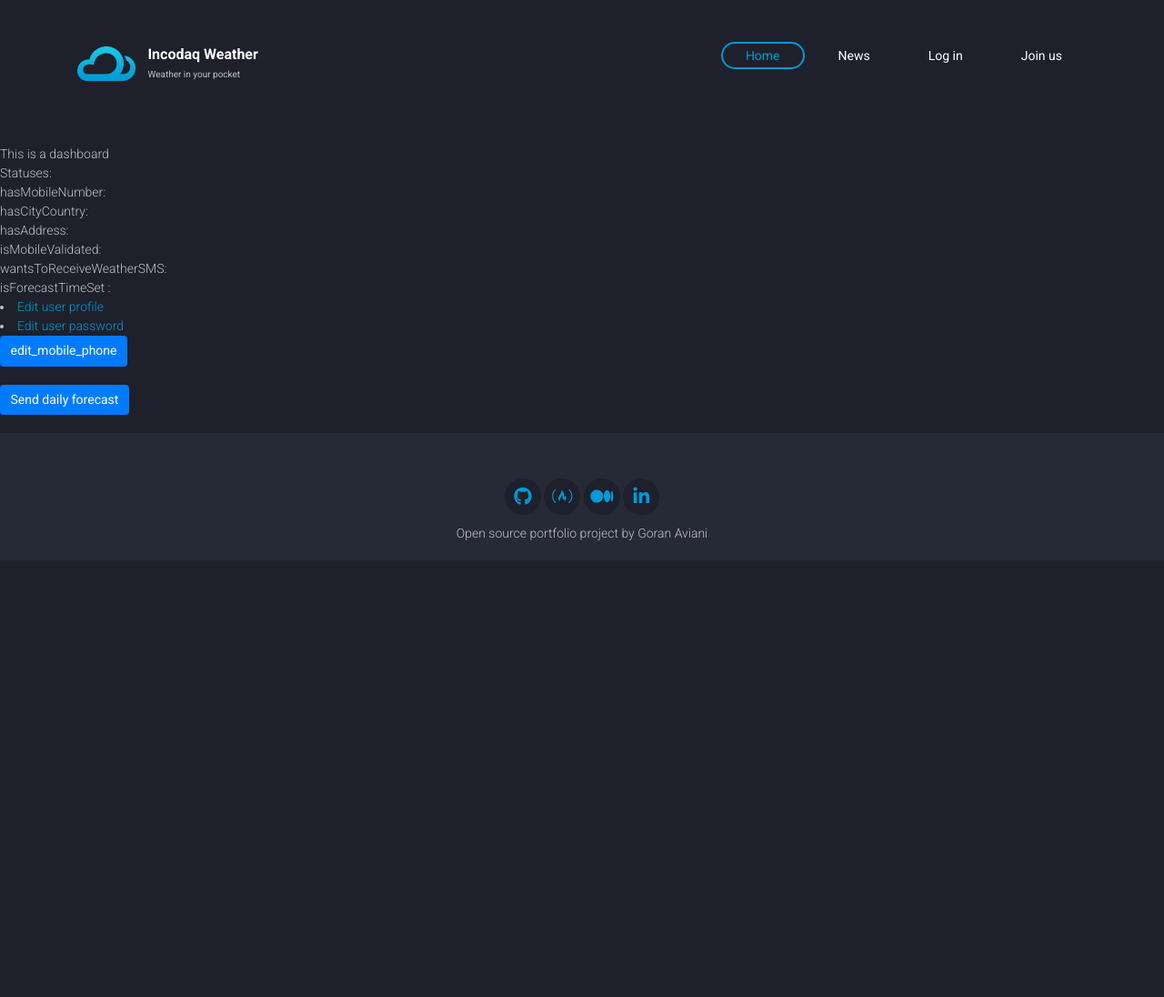
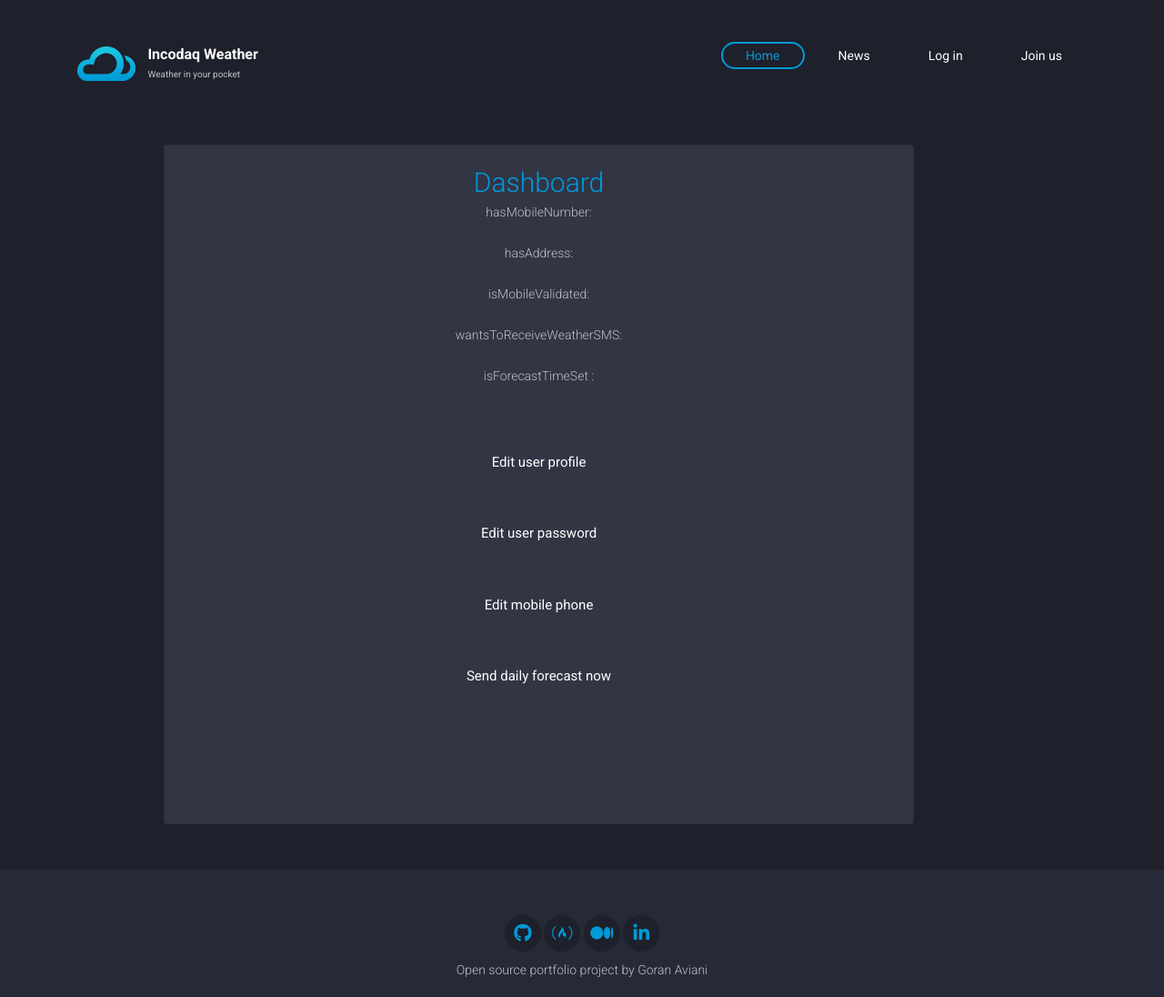
Before and after one commit to GoranAviani/incodaq_weather, a Django app: template templates/dashboard.html in a window 1280 px wide. Shown: the whole page at 91% size. Before the commit the page ends 594 px from the top, so only its background shows below. Run offline with Django 3.2, Linux system fonts and the light colour scheme; the template is opened without the code that fills it, so the values that code supplies are empty; parts of the project's set-up code (start-up, migrations or seed data) failed here and were passed over; some libraries are stand-ins or nearby versions.

Commit message:
Dashboard first draft of a new design

```diff
--- a/templates/dashboard.html
+++ b/templates/dashboard.html
@@ -1,49 +1,98 @@
 <!-- templates/index.html -->
 {% extends 'base.html' %}
+{% block content %}
+
+<div class="container margine-b-50">
+	<div class="row text-center">
+	    <div class="col-md-9 offset-md-1">
+	        <div class="card" data-bg-color="#323544">
+	            <div class="card-body">
+	                <div class="dashboard-title">
+	                    <div class="title-text">Dashboard</div>
+	                </div>
+{% if dashboardStatus %}
+<h2 style="color: {{statusColor}}"> {{ dashboardStatus }}</h2>
+{% endif %}
+                        <div class="form-row margine-b-10">
+                            <div class="form-group col-md-12 ">
+hasMobileNumber: {% if hasMobileNumberMessage %} <small style="color: {{hasMobileNumberStatusColor}}"> {{ hasMobileNumberMessage }}</small> {{ hasMobileNumber }} {% endif %}
+                            </div>
+                        </div>
+                        <div class="form-row margine-b-10">
+                                <div class="form-group col-md-12">
+hasAddress: {% if hasAddressMessage %} <small style="color: {{hasAddressStatusColor}}"> {{ hasAddressMessage }}</small>{{ hasAddress }} {% endif %}
+
+                                </div>
+                            </div>
+                        <div class="form-row margine-b-10">
+                                <div class="form-group col-md-12">
+isMobileValidated:  {% if isMobileValidatedMessage %} <small style="color: {{isMobileValidatedStatusColor}}"> {{ isMobileValidatedMessage }}</small>{{ isMobileValidated }} {% endif %}
+
+                                </div>
+                            </div>
+
+                                        <div class="form-row margine-b-10">
+                                <div class="form-group col-md-12">
+wantsToReceiveWeatherSMS:  {% if wantsToReceiveWeatherSMSMessage %} <small style="color: {{wantsToReceiveWeatherSMSStatusColor}}"> {{ wantsToReceiveWeatherSMSMessage }}</small>{{ wantsToReceiveWeatherSMS }} {% endif %}
+
+                                </div>
+                            </div>
+
+                                        <div class="form-row margine-b-10">
+                                <div class="form-group col-md-12">
+isForecastTimeSet : {% if isForecastTimeSetMessage %} <small style="color: {{isForecastTimeSetStatusColor}}"> {{ isForecastTimeSetMessage }}</small>{{ isForecastTimeSet }} {% endif %}
+
+                                </div>
+                            </div>
+                            </br>
+                            </br>
+                            <div class="form-row">
+                                <a href="{% url 'edit_user_profile' %}" class='btn main-button btn-block normal-text' >Edit user profile</a>
+                            </div>
+                            </br>
+                            </br>
+                            <div class="form-row">
+                                <a href="{% url 'edit_user_password'%}" class='btn main-button btn-block normal-text' >Edit user password</a>
+                            </div>
+                            </br>
+                            </br>
+                            <div class="form-row">
+                                <a href="{% url 'edit_mobile_phone'%}" class='btn main-button btn-block normal-text' >Edit mobile phone</a>
+                            </div>
+                            </br>
+                            </br>
+                            <div class="form-row">
+                                <a href="{% url 'send_daily_forecast_to_user'%}" class='btn main-button btn-block normal-text' >Send daily forecast now</a>
+                            </div>
+
+                </br>
+                            </br></br>
+                            </br></br>
+                            </br>
+                            <div class="form-row">
 
 
-{% block content %}
-This is a dashboard
-{% if dashboardStatus %}
-<small style="color: {{statusColor}}"> message: {{ dashboardStatus }}</small>
+{% if user.is_superuser %}
+-------------------------------------
+<a href="{% url 'send_daily_forecast' %}" class="btn main-button btn-block normal-text">Send daily forecast to all users via SMS*</a>
+* All approved users that have inputed their mobile numbers and wish to receive weather forecast via SMS.
+
+-------------------------------
 {% endif %}
-</br>
-Statuses:</br>
 
-hasMobileNumber: {% if hasMobileNumberMessage %} <small style="color: {{hasMobileNumberStatusColor}}"> {{ hasMobileNumberMessage }}</small> {{ hasMobileNumber }} {% endif %}  </br>
-hasCityCountry: {% if hasCityCountryMessage %} <small style="color: {{hasCityCountryStatusColor}}"> {{ hasCityCountryMessage }}</small> {{ hasCityCountry }}  {% endif %} </br>
-hasAddress: {% if hasAddressMessage %} <small style="color: {{hasAddressStatusColor}}"> {{ hasAddressMessage }}</small>{{ hasAddress }} {% endif %} </br>
-isMobileValidated:  {% if isMobileValidatedMessage %} <small style="color: {{isMobileValidatedStatusColor}}"> {{ isMobileValidatedMessage }}</small>{{ isMobileValidated }} {% endif %} </br>
-wantsToReceiveWeatherSMS:  {% if wantsToReceiveWeatherSMSMessage %} <small style="color: {{wantsToReceiveWeatherSMSStatusColor}}"> {{ wantsToReceiveWeatherSMSMessage }}</small>{{ wantsToReceiveWeatherSMS }} {% endif %} </br>
-isForecastTimeSet : {% if isForecastTimeSetMessage %} <small style="color: {{isForecastTimeSetStatusColor}}"> {{ isForecastTimeSetMessage }}</small>{{ isForecastTimeSet }} {% endif %} </br>
+
+                            </div>
 
 
 
 
 
 
-
-
-
-
-
-<li><a href="{% url 'edit_user_profile' %}" >Edit user profile</a></li>
-<li><a href="{% url 'edit_user_password' %}" >Edit user password</a></li>
-<h3 class="widget-title"><a href="{% url 'edit_mobile_phone' %}" class="btn btn-primary solid ">edit_mobile_phone</a></h3>
-
-
-<h3 class="widget-title"><a href="{% url 'send_daily_forecast_to_user' %}" class="btn btn-primary solid ">Send daily forecast</a></h3>
-
-<div class="col-md-12 col-sm-12 col-xs-12 footer-widget footer-about-us " align="center">
-
-					</div>
-
-{% if user.is_superuser %}
--------------------------------------
-<h3 class="widget-title"><a href="{% url 'send_daily_forecast' %}" class="btn btn-primary solid ">Send daily forecast to all users via SMS*</a></h3>
-* All approved users that have inputed their mobile numbers and wish to receive weather forecast via SMS.
-
--------------------------------
-{% endif %}
+                    </div>
+	            </div>
+	        </div>
+	    </div>
+	</div>
+</div>
 
 {% endblock %}
```
